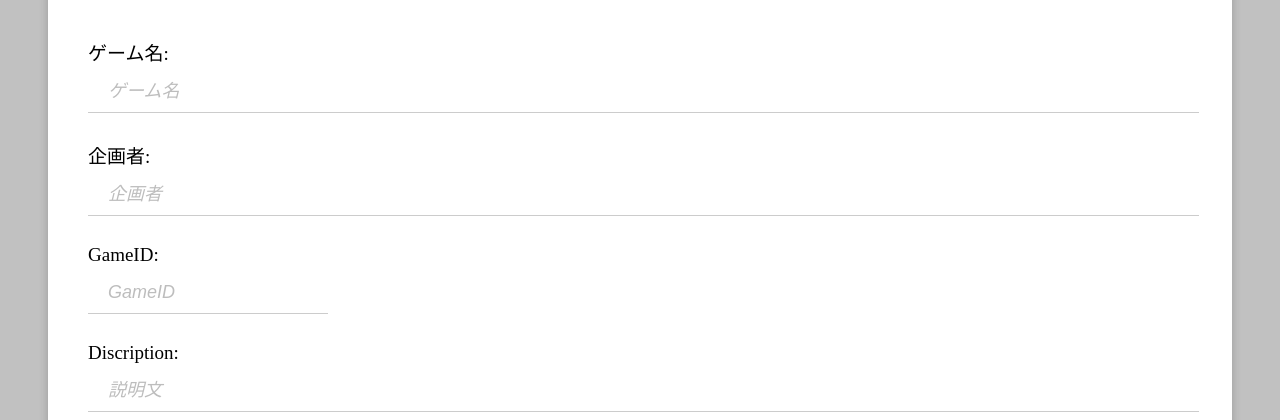
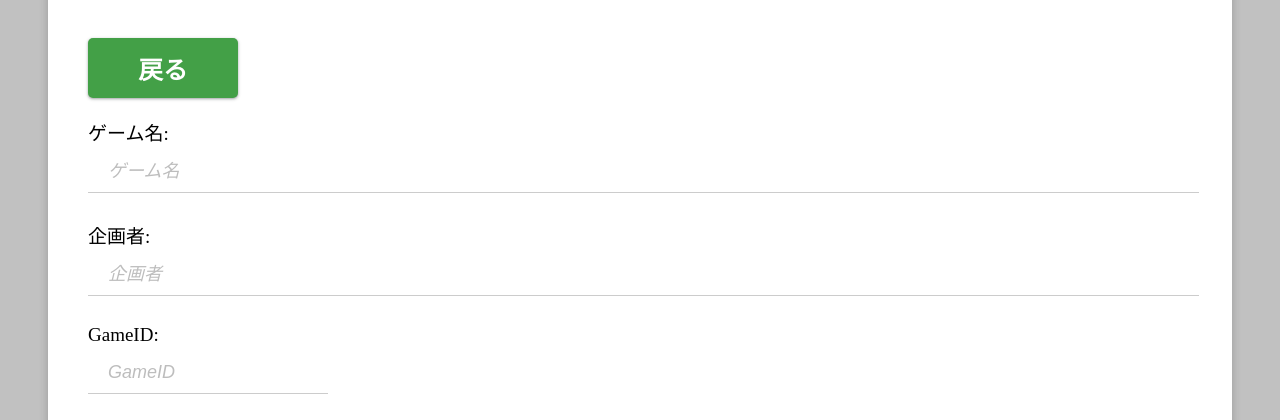
Before and after one commit to su-u/SofmeGameRegister-, a Django app: page /register in a window 1280 px wide. Shown: the part 182-602 px from the top of the page. Run offline with Django 3.2, Linux system fonts and the light colour scheme.

Commit message:
add undo button

```diff
--- a/SofmeGameRegister/gameregister/templates/gameregister/edit.html
+++ b/SofmeGameRegister/gameregister/templates/gameregister/edit.html
@@ -11,6 +11,7 @@
                 <h1 class="page-title">{{title|safe}}</h1>
             </div>
             <div class="body">
+                <button class="button small-button back-button" onClick="location.href='/index'">戻る</button>
                 <form action="" method="post" enctype="multipart/form-data">
                     {% csrf_token %}
                     {{ form.non_field_errors }}
--- a/SofmeGameRegister/gameregister/templates/gameregister/gameregisterform.html
+++ b/SofmeGameRegister/gameregister/templates/gameregister/gameregisterform.html
@@ -10,8 +10,8 @@
             <div class="header">
                 <h1 class="page-title">{{title|safe}}</h1>
             </div>
-            <!--<button class="button small-button back-button" onClick="location.href='/'">戻る</button>-->
             <div class="body">
+                <button class="button small-button back-button" onClick="location.href='/'">戻る</button>
                 <form action="" method="post" enctype="multipart/form-data">
                     {% csrf_token %}
                     {{ form.non_field_errors }}
```
